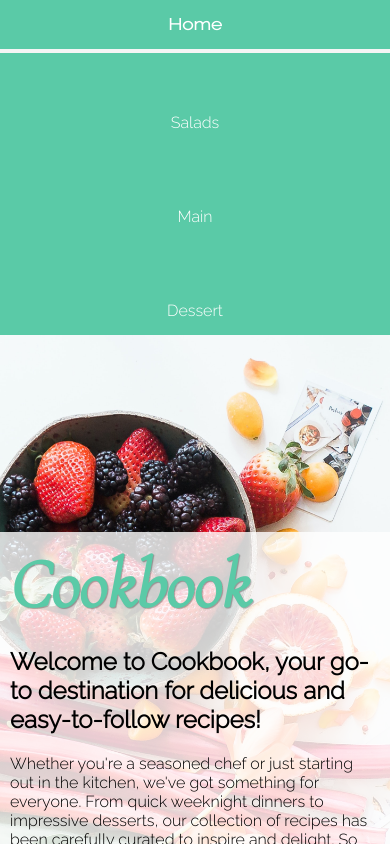
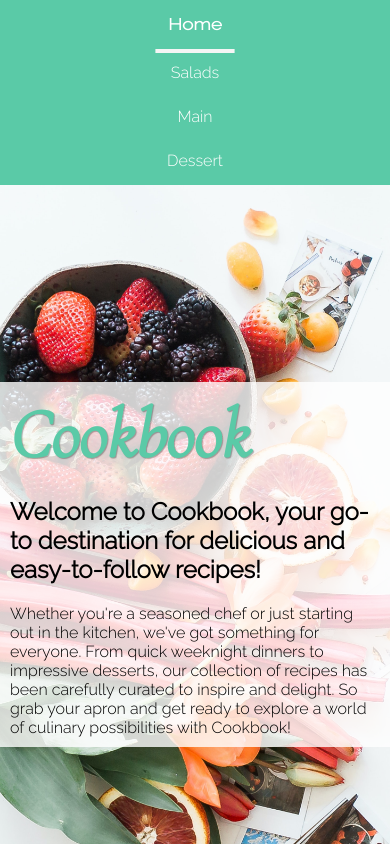
Before and after one commit to gizy95/cookbookReact, a React (Vite) app: page / in a window 390 px wide. Shown: the top 844 px of the page. Built offline with nearby package versions, Linux system fonts and the light colour scheme.

Commit message:
adjusted some responsive adjustments

```diff
--- a/src/App.css
+++ b/src/App.css
@@ -218,11 +218,12 @@ a.active {
   .navbar {
     flex-direction: column;
     align-items: center;
+    gap: 10px;
   }
 
   .nav-link {
     flex: none;
-    width: 100%;
+    width: 20%;
   }
 
   .flex-container {
```
